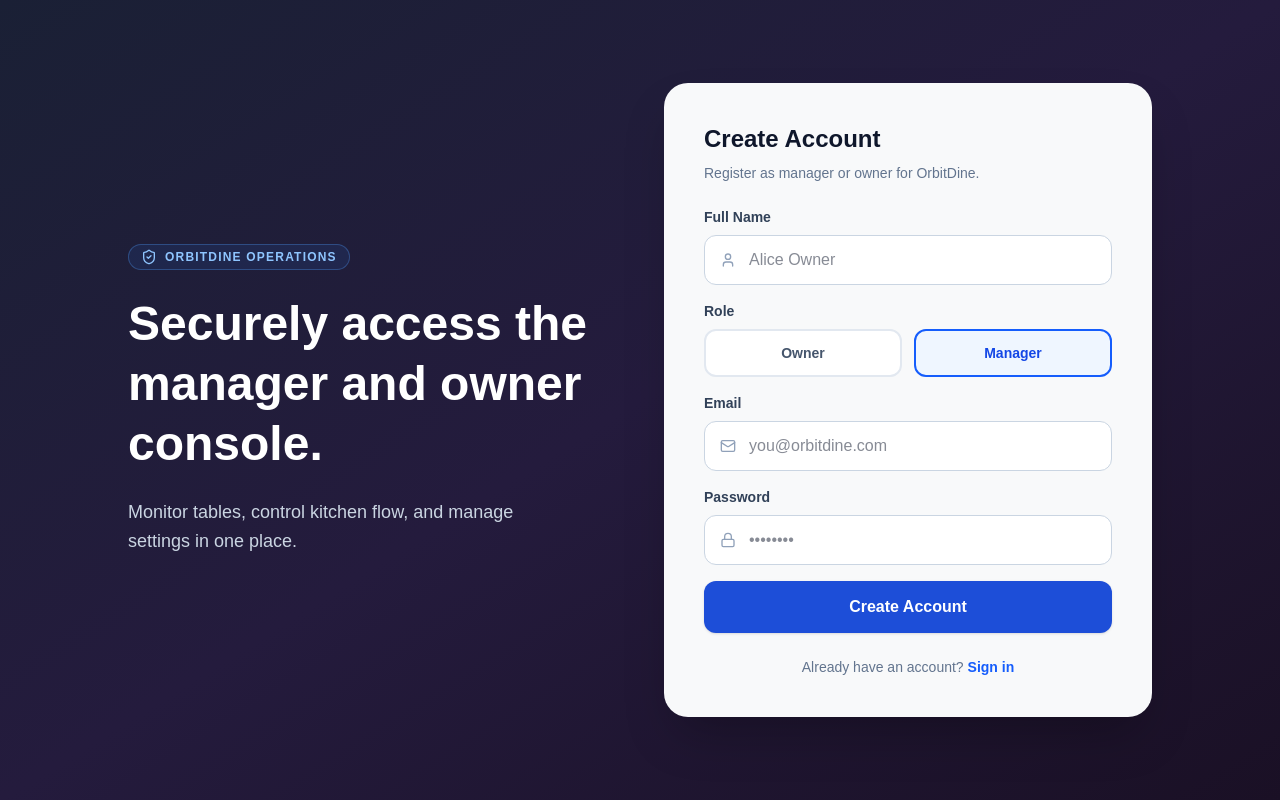
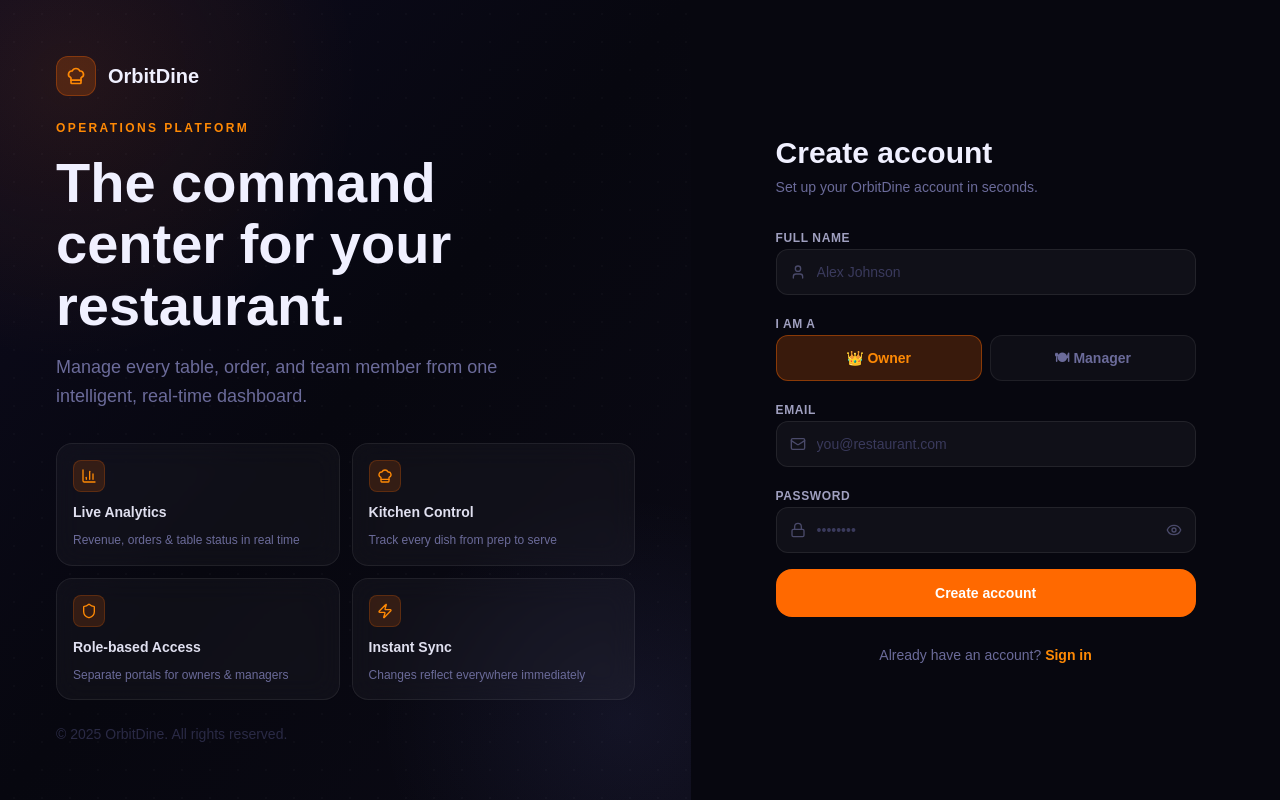
Before and after one commit to 983111/OrbitDIne-operations., a React (Vite) app: page /login in a window 1280 px wide. Both pictures are taken after a click on the button "Sign up". Built offline with nearby package versions, Linux system fonts and the light colour scheme.

Commit message:
Update Login.tsx

```diff
--- a/src/pages/Login.tsx
+++ b/src/pages/Login.tsx
@@ -1,106 +1,150 @@
 import React, { useState } from 'react';
 import { useAuth } from '../store/AuthContext';
-import { Lock, Mail, ShieldCheck, User, AlertCircle, Loader2 } from 'lucide-react';
+import { Lock, Mail, User, AlertCircle, Loader2, ChefHat, BarChart3, Shield, Zap, Eye, EyeOff, ArrowRight } from 'lucide-react';
+import { cn } from '../lib/utils';
 
 type Mode = 'login' | 'signup';
 
+const features = [
+  { icon: BarChart3, title: 'Live Analytics', desc: 'Revenue, orders & table status in real time' },
+  { icon: ChefHat,  title: 'Kitchen Control', desc: 'Track every dish from prep to serve' },
+  { icon: Shield,   title: 'Role-based Access', desc: 'Separate portals for owners & managers' },
+  { icon: Zap,      title: 'Instant Sync', desc: 'Changes reflect everywhere immediately' },
+];
+
 export function Login() {
   const { login, signUp, authError } = useAuth();
-  const [mode, setMode] = useState<Mode>('login');
-  const [email, setEmail] = useState('');
-  const [password, setPassword] = useState('');
-  const [fullName, setFullName] = useState('');
-  const [role, setRole] = useState<'owner' | 'manager'>('manager');
-  const [error, setError] = useState<string | null>(null);
-  const [loading, setLoading] = useState(false);
-  const [signUpSuccess, setSignUpSuccess] = useState(false);
+  const [mode, setMode]               = useState<Mode>('login');
+  const [email, setEmail]             = useState('');
+  const [password, setPassword]       = useState('');
+  const [fullName, setFullName]       = useState('');
+  const [role, setRole]               = useState<'owner' | 'manager'>('owner');
+  const [showPw, setShowPw]           = useState(false);
+  const [error, setError]             = useState<string | null>(null);
+  const [loading, setLoading]         = useState(false);
+  const [done, setDone]               = useState(false);
 
   const handleSubmit = async (e: React.FormEvent) => {
     e.preventDefault();
     setError(null);
     setLoading(true);
-
     if (mode === 'login') {
       const { error } = await login(email, password);
-      if (error) {
-        setError(error);
-        setLoading(false);
-      }
-      // On success: auth state change → App.tsx redirects automatically
+      if (error) { setError(error); setLoading(false); }
     } else {
-      if (password.length < 6) {
-        setError('Password must be at least 6 characters.');
-        setLoading(false);
-        return;
-      }
+      if (password.length < 6) { setError('Password must be at least 6 characters.'); setLoading(false); return; }
       const { error } = await signUp(email, password, fullName, role);
-      if (error) {
-        setError(error);
-        setLoading(false);
-      } else {
-        // Supabase may require email confirmation depending on your project settings.
-        // If email confirmation is OFF (recommended for dev), user is signed in immediately.
-        // Show success and let them log in.
-        setSignUpSuccess(true);
-        setLoading(false);
-      }
+      if (error) { setError(error); setLoading(false); } else { setDone(true); setLoading(false); }
     }
   };
 
   const displayError = error || authError;
 
   return (
-    <div className="min-h-screen flex items-center justify-center bg-gradient-to-br from-[#1a2035] via-[#241b3d] to-[#1a1025] p-6">
-      <div className="max-w-5xl w-full grid grid-cols-1 lg:grid-cols-2 gap-12 items-center">
+    <div className="min-h-screen flex bg-[#07070F] overflow-hidden">
 
-        {/* Left branding */}
-        <div className="text-white space-y-6">
-          <div className="inline-flex items-center px-3 py-1 rounded-full border border-blue-400/30 bg-blue-500/10 text-blue-300 text-xs font-bold tracking-widest uppercase">
-            <ShieldCheck className="w-4 h-4 mr-2" />
-            OrbitDine Operations
+      {/* ── Left brand panel ── */}
+      <div className="hidden lg:flex w-[54%] relative flex-col justify-between p-14 overflow-hidden">
+        {/* Layered backgrounds */}
+        <div className="absolute inset-0 bg-gradient-to-br from-[#0D0B1E] via-[#07070F] to-[#0B0A15]" />
+        <div className="absolute inset-0" style={{
+          backgroundImage:
+            'radial-gradient(ellipse 60% 50% at 10% 10%, rgba(249,115,22,0.10) 0%, transparent 70%),' +
+            'radial-gradient(ellipse 50% 40% at 90% 90%, rgba(129,140,248,0.08) 0%, transparent 70%)',
+        }} />
+        <div className="absolute inset-0 dot-grid opacity-[0.12]" />
+
+        {/* Logo */}
+        <div className="relative z-10 flex items-center gap-3">
+          <div className="w-10 h-10 rounded-xl bg-orange-500/20 border border-orange-500/30 flex items-center justify-center">
+            <ChefHat className="w-5 h-5 text-orange-400" />
           </div>
-          <h1 className="text-4xl lg:text-5xl font-bold leading-tight text-white">
-            Securely access the<br />manager and owner<br />console.
+          <span className="text-xl font-bold text-[#F0F0FF]">OrbitDine</span>
+        </div>
+
+        {/* Hero copy */}
+        <div className="relative z-10 space-y-8">
+          <div className="space-y-4">
+            <p className="text-orange-400 text-xs font-bold uppercase tracking-[0.2em]">Operations Platform</p>
+            <h1 className="text-[3.5rem] font-bold leading-[1.1] text-[#F0F0FF]">
+              The command<br />center for your<br />restaurant.
             </h1>
-          <p className="text-slate-300 text-lg max-w-md leading-relaxed">
-            Monitor tables, control kitchen flow, and manage settings in one place.
+            <p className="text-[#6B6B9A] text-lg leading-relaxed max-w-md">
+              Manage every table, order, and team member from one intelligent, real-time dashboard.
             </p>
           </div>
 
-        {/* Right form */}
-        <div className="bg-[#f8f9fa] rounded-3xl p-8 lg:p-10 shadow-2xl">
-          {signUpSuccess ? (
-            <div className="text-center space-y-4 py-8">
-              <div className="w-16 h-16 bg-emerald-100 rounded-full flex items-center justify-center mx-auto">
-                <ShieldCheck className="w-8 h-8 text-emerald-600" />
+          <div className="grid grid-cols-2 gap-3">
+            {features.map((f, i) => {
+              const Icon = f.icon;
+              return (
+                <div key={i} className="glass rounded-2xl p-4 space-y-2.5">
+                  <div className="w-8 h-8 rounded-lg bg-orange-500/15 border border-orange-500/20 flex items-center justify-center">
+                    <Icon className="w-4 h-4 text-orange-400" />
                   </div>
-              <h2 className="text-2xl font-bold text-slate-900">Account Created!</h2>
-              <p className="text-slate-500">
-                Your account for <strong>{email}</strong> is ready.
-                {' '}Sign in to access your portal.
+                  <p className="text-sm font-semibold text-[#E0E0F0]">{f.title}</p>
+                  <p className="text-xs text-[#6B6B9A] leading-snug">{f.desc}</p>
+                </div>
+              );
+            })}
+          </div>
+        </div>
+
+        <div className="relative z-10">
+          <p className="text-[#2A2A45] text-sm">© 2025 OrbitDine. All rights reserved.</p>
+        </div>
+      </div>
+
+      {/* ── Right form panel ── */}
+      <div className="flex-1 flex items-center justify-center p-6 lg:p-16">
+        <div className="w-full max-w-[420px]">
+
+          {/* Mobile logo */}
+          <div className="flex items-center gap-3 mb-10 lg:hidden">
+            <div className="w-9 h-9 rounded-xl bg-orange-500/20 border border-orange-500/30 flex items-center justify-center">
+              <ChefHat className="w-4 h-4 text-orange-400" />
+            </div>
+            <span className="text-lg font-bold text-[#F0F0FF]">OrbitDine</span>
+          </div>
+
+          {done ? (
+            /* ── Sign-up success state ── */
+            <div className="animate-scale-in">
+              <div className="glass rounded-3xl p-8 text-center space-y-5">
+                <div className="w-16 h-16 rounded-2xl bg-emerald-500/15 border border-emerald-500/20 flex items-center justify-center mx-auto">
+                  <Shield className="w-8 h-8 text-emerald-400" />
+                </div>
+                <div>
+                  <h2 className="text-2xl font-bold text-[#F0F0FF]">Account created!</h2>
+                  <p className="text-[#6B6B9A] text-sm mt-2 leading-relaxed">
+                    Your <span className="text-orange-400 font-semibold capitalize">{role}</span> account for{' '}
+                    <span className="text-[#F0F0FF]">{email}</span> is ready.
                   </p>
+                </div>
                 <button
-                onClick={() => { setMode('login'); setSignUpSuccess(false); setError(null); }}
-                className="w-full py-3 px-4 bg-[#1d4ed8] text-white rounded-xl font-bold hover:bg-blue-700 transition-colors"
+                  onClick={() => { setMode('login'); setDone(false); setError(null); }}
+                  className="w-full flex items-center justify-center gap-2 py-3.5 bg-orange-500 hover:bg-orange-600 text-white rounded-2xl font-semibold text-sm transition-all active:scale-[0.98]"
                 >
-                Sign In Now
+                  Sign in now <ArrowRight className="w-4 h-4" />
                 </button>
               </div>
+            </div>
           ) : (
-            <>
-              <div className="mb-6">
-                <h2 className="text-2xl font-bold text-slate-900">
-                  {mode === 'login' ? 'Staff Login' : 'Create Account'}
+            /* ── Main form ── */
+            <div className="animate-fade-up space-y-7">
+              <div>
+                <h2 className="text-3xl font-bold text-[#F0F0FF]">
+                  {mode === 'login' ? 'Welcome back' : 'Create account'}
                 </h2>
-                <p className="text-slate-500 text-sm mt-2">
+                <p className="text-[#6B6B9A] text-sm mt-1.5">
                   {mode === 'login'
-                    ? 'Only authorized managers and owners can access this section.'
-                    : 'Register as manager or owner for OrbitDine.'}
+                    ? 'Sign in to access your operations portal.'
+                    : 'Set up your OrbitDine account in seconds.'}
                 </p>
               </div>
 
               {displayError && (
-                <div className="mb-4 flex items-start gap-2 bg-red-50 border border-red-200 text-red-700 px-4 py-3 rounded-xl text-sm">
+                <div className="flex items-start gap-3 px-4 py-3 rounded-xl bg-red-500/10 border border-red-500/20 text-red-400 text-sm animate-fade-in">
                   <AlertCircle className="w-4 h-4 shrink-0 mt-0.5" />
                   <span>{displayError}</span>
                 </div>
@@ -109,38 +153,32 @@
               <form onSubmit={handleSubmit} className="space-y-4">
                 {mode === 'signup' && (
                   <>
-                    <div>
-                      <label className="block text-sm font-bold text-slate-700 mb-2">Full Name</label>
+                    {/* Full name */}
+                    <div className="space-y-1.5">
+                      <label className="text-xs font-semibold text-[#A0A0C0] uppercase tracking-wider">Full name</label>
                       <div className="relative">
-                        <div className="absolute inset-y-0 left-0 pl-4 flex items-center pointer-events-none">
-                          <User className="h-4 w-4 text-slate-400" />
-                        </div>
+                        <User className="absolute left-3.5 top-1/2 -translate-y-1/2 w-4 h-4 text-[#4A4A6A]" />
                         <input
-                          type="text"
-                          required
-                          value={fullName}
-                          onChange={e => setFullName(e.target.value)}
-                          className="block w-full pl-11 pr-4 py-3 border border-slate-300 rounded-xl focus:ring-2 focus:ring-blue-500 focus:border-blue-500 bg-white text-slate-900"
-                          placeholder="Alice Owner"
+                          type="text" required value={fullName} onChange={e => setFullName(e.target.value)}
+                          className="w-full pl-10 pr-4 py-3 bg-white/[0.04] border border-white/[0.08] rounded-xl text-[#F0F0FF] placeholder-[#3A3A5C] text-sm focus:outline-none focus:border-orange-500/50 focus:bg-white/[0.06] transition-all"
+                          placeholder="Alex Johnson"
                         />
                       </div>
                     </div>
 
-                    <div>
-                      <label className="block text-sm font-bold text-slate-700 mb-2">Role</label>
-                      <div className="flex gap-3">
+                    {/* Role picker */}
+                    <div className="space-y-1.5">
+                      <label className="text-xs font-semibold text-[#A0A0C0] uppercase tracking-wider">I am a</label>
+                      <div className="grid grid-cols-2 gap-2">
                         {(['owner', 'manager'] as const).map(r => (
-                          <button
-                            key={r}
-                            type="button"
-                            onClick={() => setRole(r)}
-                            className={`flex-1 py-3 rounded-xl border-2 text-sm font-bold capitalize transition-colors ${
+                          <button key={r} type="button" onClick={() => setRole(r)}
+                            className={cn(
+                              'py-3 rounded-xl text-sm font-semibold capitalize transition-all border',
                               role === r
-                                ? 'border-blue-600 bg-blue-50 text-blue-700'
-                                : 'border-slate-200 bg-white text-slate-600 hover:border-blue-300'
-                            }`}
-                          >
-                            {r}
+                                ? 'bg-orange-500/20 border-orange-500/40 text-orange-400'
+                                : 'bg-white/[0.03] border-white/[0.07] text-[#6B6B9A] hover:bg-white/[0.06] hover:text-[#F0F0FF]',
+                            )}>
+                            {r === 'owner' ? '👑 Owner' : '🍽 Manager'}
                           </button>
                         ))}
                       </div>
@@ -148,74 +186,57 @@
                   </>
                 )}
 
-                <div>
-                  <label className="block text-sm font-bold text-slate-700 mb-2">Email</label>
+                {/* Email */}
+                <div className="space-y-1.5">
+                  <label className="text-xs font-semibold text-[#A0A0C0] uppercase tracking-wider">Email</label>
                   <div className="relative">
-                    <div className="absolute inset-y-0 left-0 pl-4 flex items-center pointer-events-none">
-                      <Mail className="h-4 w-4 text-slate-400" />
-                    </div>
+                    <Mail className="absolute left-3.5 top-1/2 -translate-y-1/2 w-4 h-4 text-[#4A4A6A]" />
                     <input
-                      type="email"
-                      required
-                      value={email}
-                      onChange={e => setEmail(e.target.value)}
-                      className="block w-full pl-11 pr-4 py-3 border border-slate-300 rounded-xl focus:ring-2 focus:ring-blue-500 focus:border-blue-500 bg-white text-slate-900"
-                      placeholder="you@orbitdine.com"
+                      type="email" required value={email} onChange={e => setEmail(e.target.value)}
+                      className="w-full pl-10 pr-4 py-3 bg-white/[0.04] border border-white/[0.08] rounded-xl text-[#F0F0FF] placeholder-[#3A3A5C] text-sm focus:outline-none focus:border-orange-500/50 focus:bg-white/[0.06] transition-all"
+                      placeholder="you@restaurant.com"
                     />
                   </div>
                 </div>
 
-                <div>
-                  <label className="block text-sm font-bold text-slate-700 mb-2">Password</label>
+                {/* Password */}
+                <div className="space-y-1.5">
+                  <label className="text-xs font-semibold text-[#A0A0C0] uppercase tracking-wider">Password</label>
                   <div className="relative">
-                    <div className="absolute inset-y-0 left-0 pl-4 flex items-center pointer-events-none">
-                      <Lock className="h-4 w-4 text-slate-400" />
-                    </div>
+                    <Lock className="absolute left-3.5 top-1/2 -translate-y-1/2 w-4 h-4 text-[#4A4A6A]" />
                     <input
-                      type="password"
-                      required
-                      value={password}
-                      onChange={e => setPassword(e.target.value)}
-                      className="block w-full pl-11 pr-4 py-3 border border-slate-300 rounded-xl focus:ring-2 focus:ring-blue-500 focus:border-blue-500 bg-white text-slate-900"
-                      placeholder="••••••••"
-                      minLength={6}
+                      type={showPw ? 'text' : 'password'} required value={password} onChange={e => setPassword(e.target.value)}
+                      className="w-full pl-10 pr-11 py-3 bg-white/[0.04] border border-white/[0.08] rounded-xl text-[#F0F0FF] placeholder-[#3A3A5C] text-sm focus:outline-none focus:border-orange-500/50 focus:bg-white/[0.06] transition-all"
+                      placeholder="••••••••" minLength={6}
                     />
+                    <button type="button" onClick={() => setShowPw(s => !s)}
+                      className="absolute right-3.5 top-1/2 -translate-y-1/2 text-[#4A4A6A] hover:text-[#F0F0FF] transition-colors">
+                      {showPw ? <EyeOff className="w-4 h-4" /> : <Eye className="w-4 h-4" />}
+                    </button>
                   </div>
                 </div>
 
-                <button
-                  type="submit"
-                  disabled={loading}
-                  className="w-full flex justify-center items-center py-3.5 px-4 rounded-xl shadow-sm text-base font-bold text-white bg-[#1d4ed8] hover:bg-blue-700 focus:outline-none focus:ring-2 focus:ring-offset-2 focus:ring-blue-500 transition-colors disabled:opacity-60 disabled:cursor-not-allowed mt-2"
-                >
-                  {loading
-                    ? <Loader2 className="w-5 h-5 animate-spin" />
-                    : mode === 'login' ? 'Sign In' : 'Create Account'}
+                <button type="submit" disabled={loading}
+                  className="w-full flex items-center justify-center gap-2 py-3.5 mt-2 bg-orange-500 hover:bg-orange-600 disabled:opacity-60 disabled:cursor-not-allowed text-white rounded-2xl font-semibold text-sm transition-all active:scale-[0.98]">
+                  {loading ? <Loader2 className="w-4 h-4 animate-spin" /> : null}
+                  {loading ? 'Please wait…' : mode === 'login' ? 'Sign in' : 'Create account'}
                 </button>
               </form>
 
-              <div className="mt-6 text-center text-sm text-slate-500">
+              <p className="text-center text-sm text-[#6B6B9A]">
                 {mode === 'login' ? (
                   <>Don't have an account?{' '}
-                    <button
-                      onClick={() => { setMode('signup'); setError(null); }}
-                      className="text-blue-600 font-semibold hover:underline"
-                    >
-                      Sign up
-                    </button>
+                    <button onClick={() => { setMode('signup'); setError(null); }}
+                      className="text-orange-400 hover:text-orange-300 font-semibold transition-colors">Sign up</button>
                   </>
                 ) : (
                   <>Already have an account?{' '}
-                    <button
-                      onClick={() => { setMode('login'); setError(null); }}
-                      className="text-blue-600 font-semibold hover:underline"
-                    >
-                      Sign in
-                    </button>
+                    <button onClick={() => { setMode('login'); setError(null); }}
+                      className="text-orange-400 hover:text-orange-300 font-semibold transition-colors">Sign in</button>
                   </>
                 )}
+              </p>
             </div>
-            </>
           )}
         </div>
       </div>
```
Lines whose indentation alone changed are shown as unchanged.
